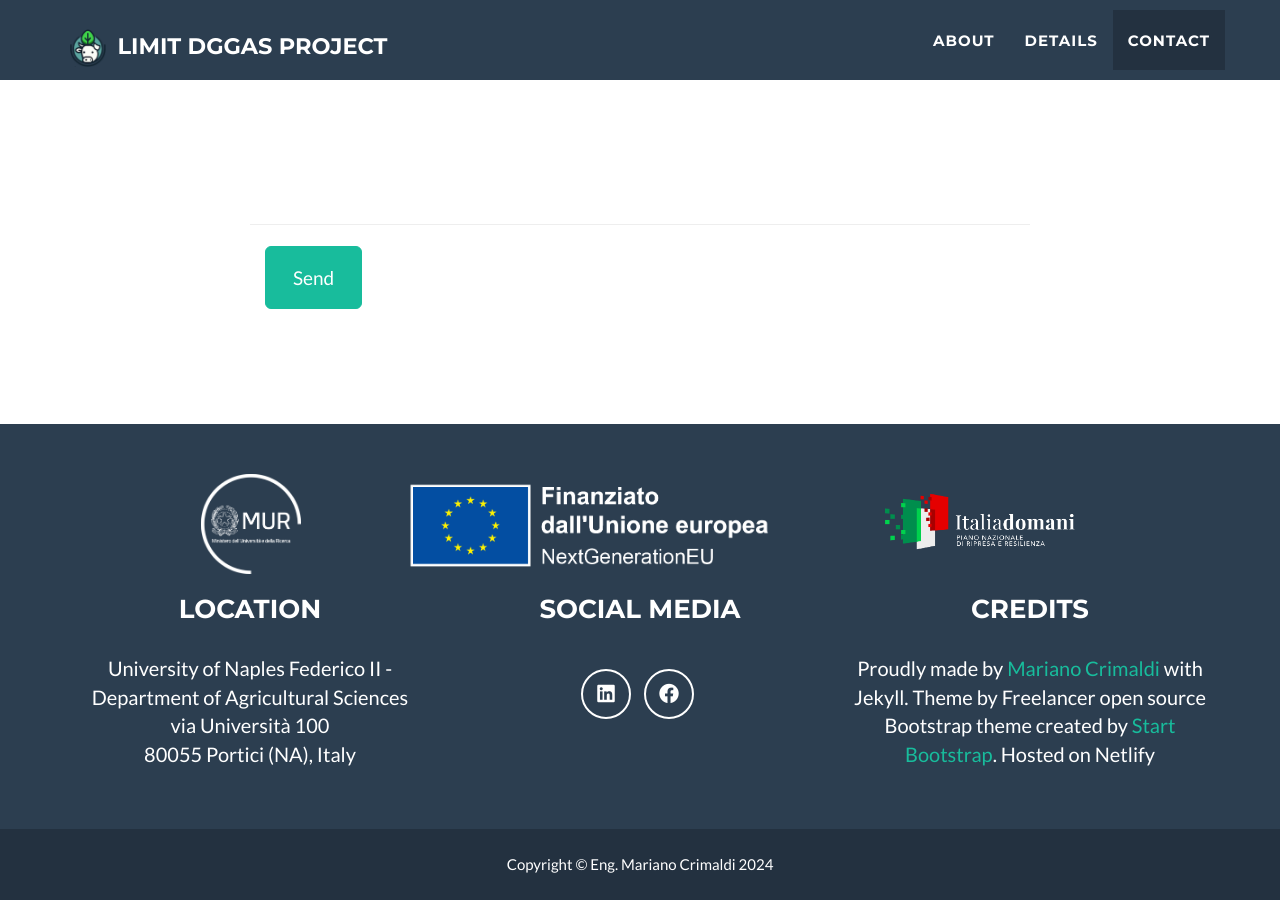
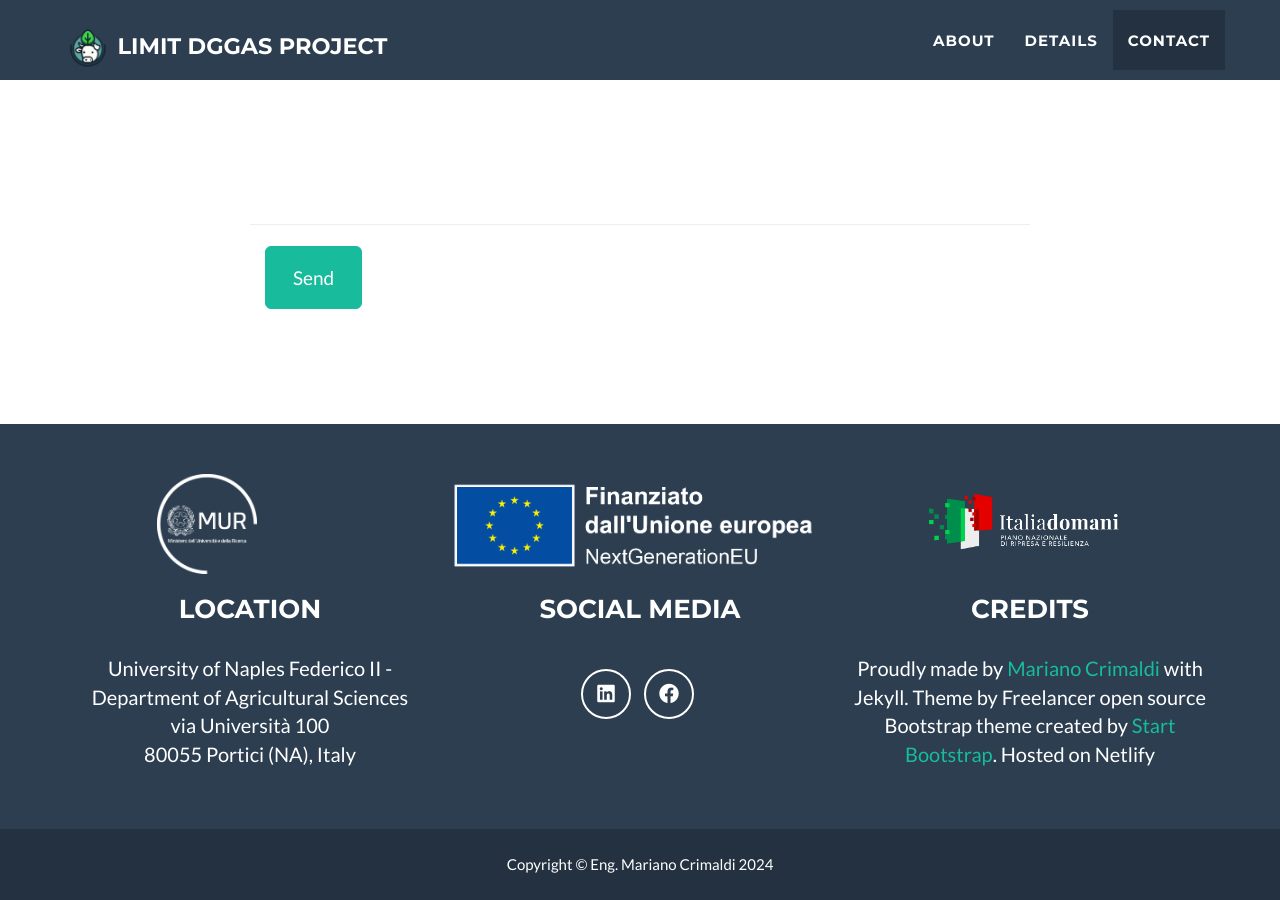
Before and after one commit to mcrimaldi/LiMITDGGAS, a Jekyll site: the page built from _posts/2024-05-08-project-6.markdown, in a window 1280 px wide and 900 px high, scrolled down 3554 px. Built offline with Jekyll 4.4.1, drawn with Linux system fonts in a browser that asks for light colours.

Commit message:
Update footer.html

```diff
--- a/_includes/footer.html
+++ b/_includes/footer.html
@@ -2,7 +2,7 @@
 <footer class="text-center">
   <div class="footer-above">
     <div class="row">
-        <img src="img/LOGO_MUR Social_WHITE.png" alt="Icon" style="height: 100px; margin-right: 100px;">
+        <img src="img/LOGO_MUR Social_WHITE.png" alt="Icon" style="height: 100px; margin-right: 188px;">
         <img src="img/IT Finanziato dall'Unione europea_tracciato_BLUE_WHITE.png" alt="Icon" style="height: 100px; margin-right: 100px;">
         <img src="img/italiadomani-tracciato-bianco1.png" alt="Icon" style="height: 100px">
     </div>
```
